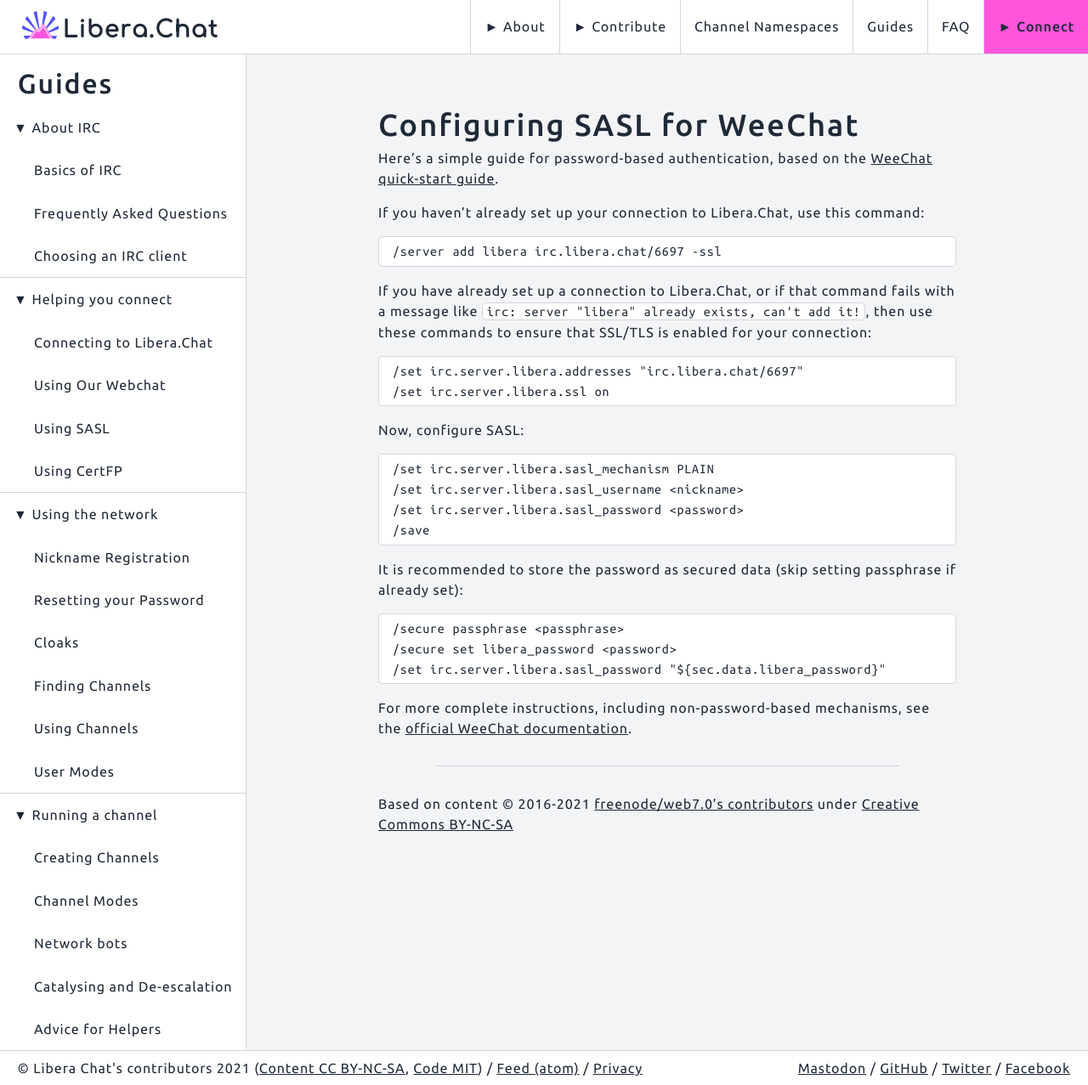
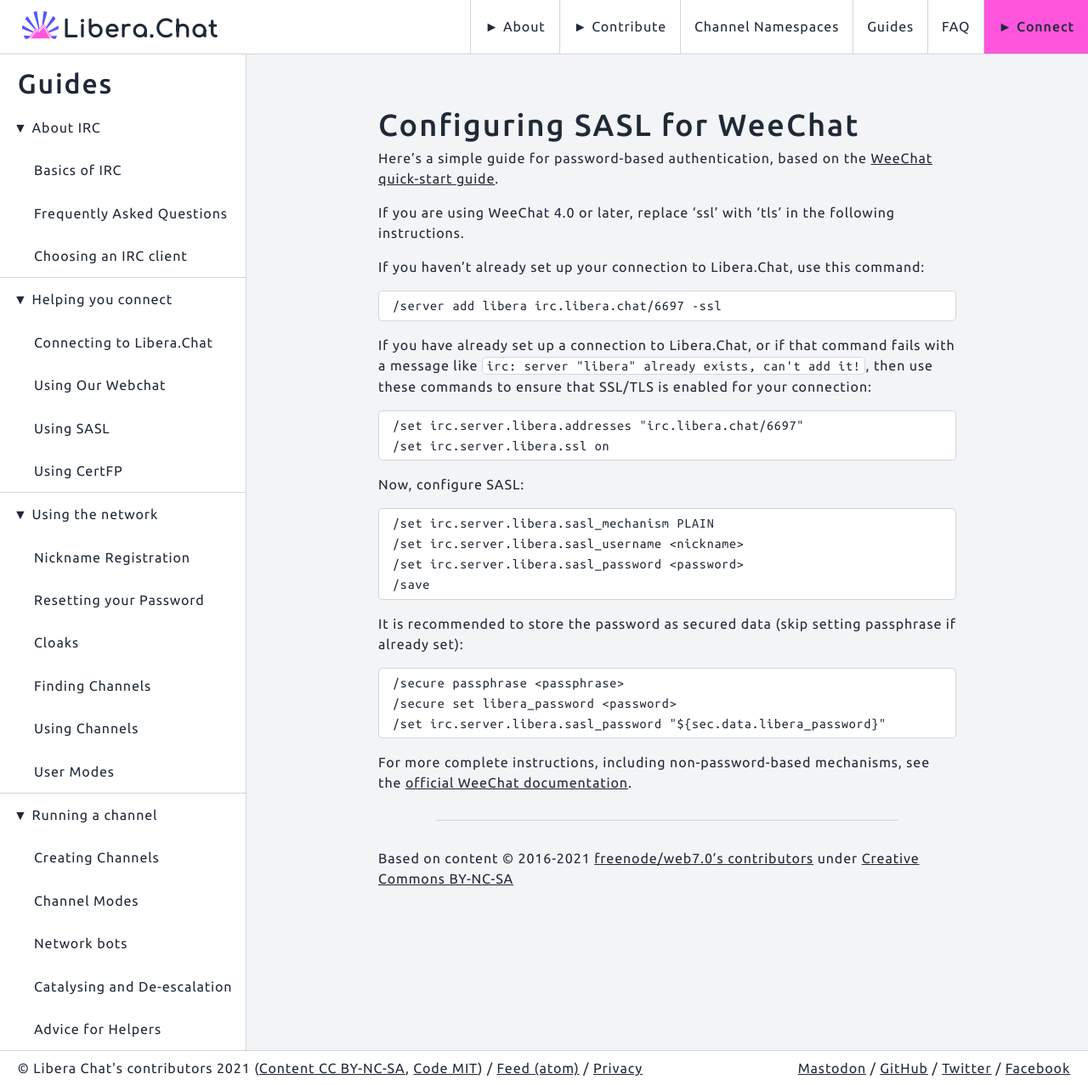
Before and after one commit to Libera-Chat/libera-chat.github.io, a Jekyll site: the page built from content/_guides/sasl/weechat.md, in a window 1280 px wide and 1277 px high. Shown: the whole window at 85% size. Built offline with Jekyll 4.4.1, drawn with Linux system fonts in a browser that asks for light colours.

Commit message:
Update weechat.md to note change from ssl to tls (#314)
3.x is still the widely distributed version so I suggest just noting the change in 4.0 for the time being.

```diff
--- a/content/_guides/sasl/weechat.md
+++ b/content/_guides/sasl/weechat.md
@@ -6,6 +6,9 @@
 
 Here's a simple guide for password-based authentication, based on the
 [WeeChat quick-start guide](https://weechat.org/files/doc/stable/weechat_quickstart.en.html).
+
+If you are using WeeChat 4.0 or later, replace 'ssl' with 'tls' in the
+following instructions.
 
 If you haven't already set up your connection to Libera.Chat, use this command:
 
```
